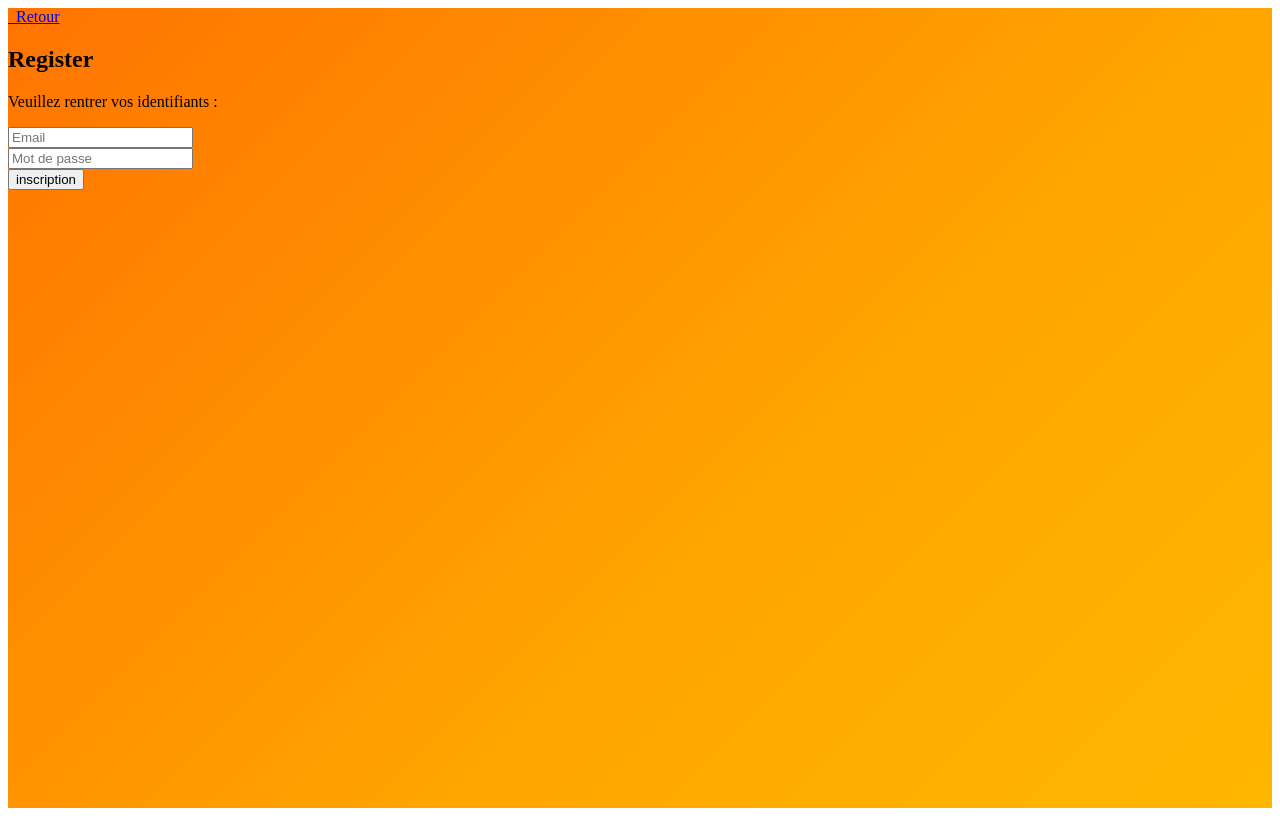
After one commit to tanguym77/Projet-Billetterie, a PHP site: page /vue/FormRegister.php in a window 1280 px wide. The commit adds this page. Run offline with PHP 8.4, Linux system fonts and the light colour scheme.

Commit message:
Ajout du formulaire inscription

```diff
--- a/ctl/ctlConnexion.php
+++ b/ctl/ctlConnexion.php
@@ -9,6 +9,11 @@ switch ($action) {
     case 'FormLogin':
         include('./vue/UI/Utilisateur/Header.php');
         include('./vue/FormLogin.php');
+        break;
+
+    case 'FormRegister':
+        include('./vue/UI/Utilisateur/Header.php');
+        include('./vue/FormRegister.php');
         break;
 
 
--- a/vue/Footer.php
+++ b/vue/Footer.php
@@ -10,9 +10,7 @@
       <section class="">
         <p class="d-flex justify-content-center align-items-center">
           <span class="me-3">Inscription gratuite!</span>
-          <button type="button" class="btn btn-outline-light btn-rounded">
-            Inscription
-          </button>
+          <?php {echo('<a class="btn btn-info" href="index.php?ctl=Connexion&action=FormRegister">Inscription</a>');} ?>
         </p>
       </section>
       <!-- Section: CTA -->
--- /dev/null
+++ b/vue/FormRegister.php
@@ -0,0 +1,65 @@
+<style>
+    .gradient {
+        z-index: 1;
+        background: linear-gradient(-45deg, yellow, orange, red);
+        background-size: 400% 400%;
+        width: 100%;
+        height: 100vh;
+        animation: animate 10s ease infinite;
+    }
+
+    @keyframes animate {
+        0% {
+            background-position: 0% 50%;
+        }
+        50% {
+            background-position: 100% 50%;
+        }
+        100% {
+            background-position: 0% 50%;
+        }
+    }
+</style>
+
+<!-- FORM Register -->
+<section class="d-flex align-items-center gradient">
+    <div class="container py-5">
+        <div class="row d-flex justify-content-center align-items-center">
+            <div class="col-12 col-md-8 col-lg-6 col-xl-5">
+
+              <!-- BOUTON RETOUR -->
+              <a href="./index.php" class="btn btn-light mb-3 shadow"><i class="bi bi-arrow-left-circle-fill"></i>&nbsp Retour</a>
+
+                <div class="card bg-light border-2 shadow" style="border-radius: 1rem;">
+                    <div class="card-body p-5 text-center">
+                        <div class="mt-md-1 m-auto">
+
+                            <h2 class="fw-bold mb-2 text-uppercase">Register</h2>
+                            <p class="mb-5">Veuillez rentrer vos identifiants :</p>
+
+                            <!-- FORM -->
+                            <form action="./index.php?ctl=Connexion&action=Register" method="post">
+                                <div class="form-outline form-white mb-4">
+                                    <input type="email" name="email" class="form-control form-control-lg" placeholder="Email" />
+                                </div>
+                                <div class="form-outline form-white mb-4">
+                                    <input type="password" name="password" class="form-control form-control-lg" placeholder="Mot de passe"/>
+                                </div>
+                                    <!-- <p class="small mb-3 pb-lg-2"><a href="#!">Mot de passe oublié ?</a></p> -->
+                                <button class="btn btn-primary btn-lg px-5" type="submit">inscription</button>
+                            </form>
+
+                            <!-- Message erreur -->
+                            <?php
+                                if(isset($_GET['msg'])){
+                                    echo "<div class='mt-3 bg-danger rounded p-2'>".$_GET['msg']."</div>";
+                                }
+                            ?>
+
+                        </div>
+                    </div>
+                </div>
+            </div>
+        </div>
+    </div>
+</section>
```
